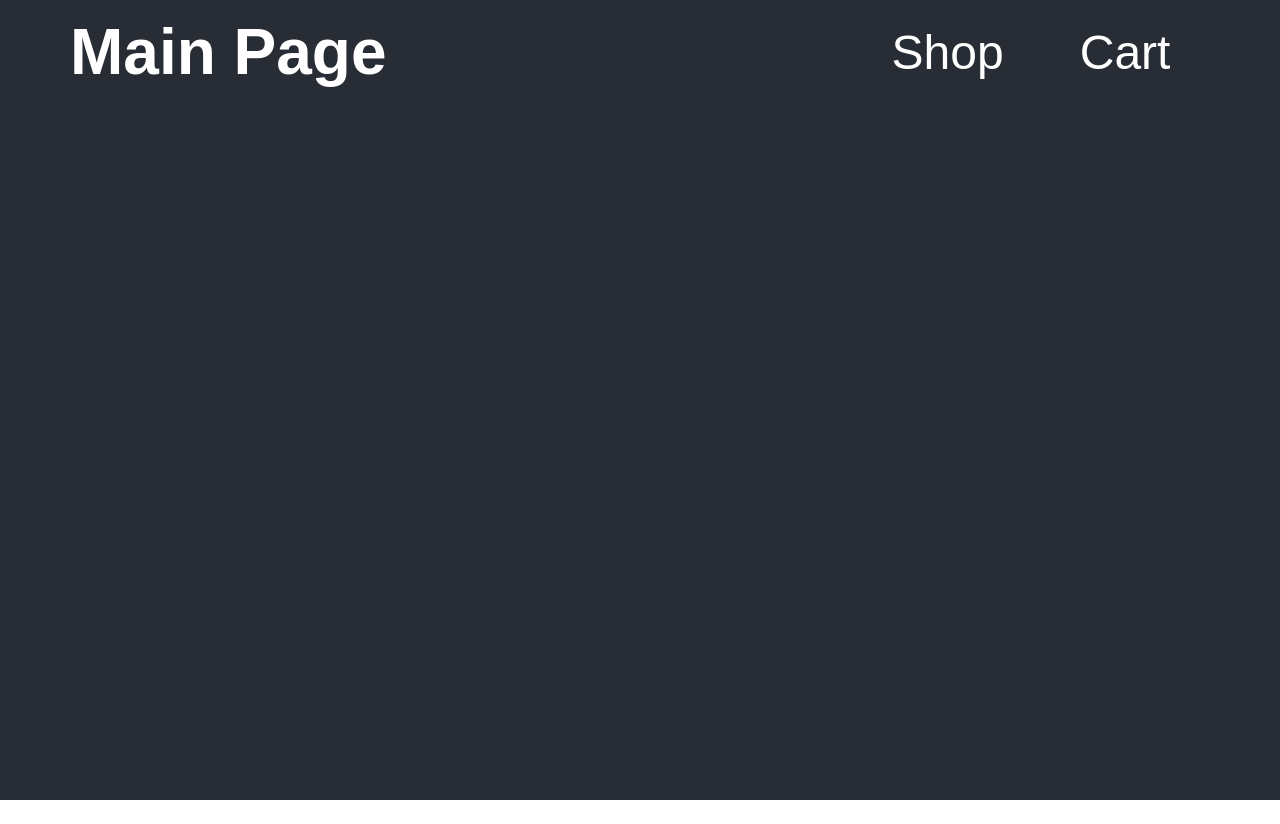
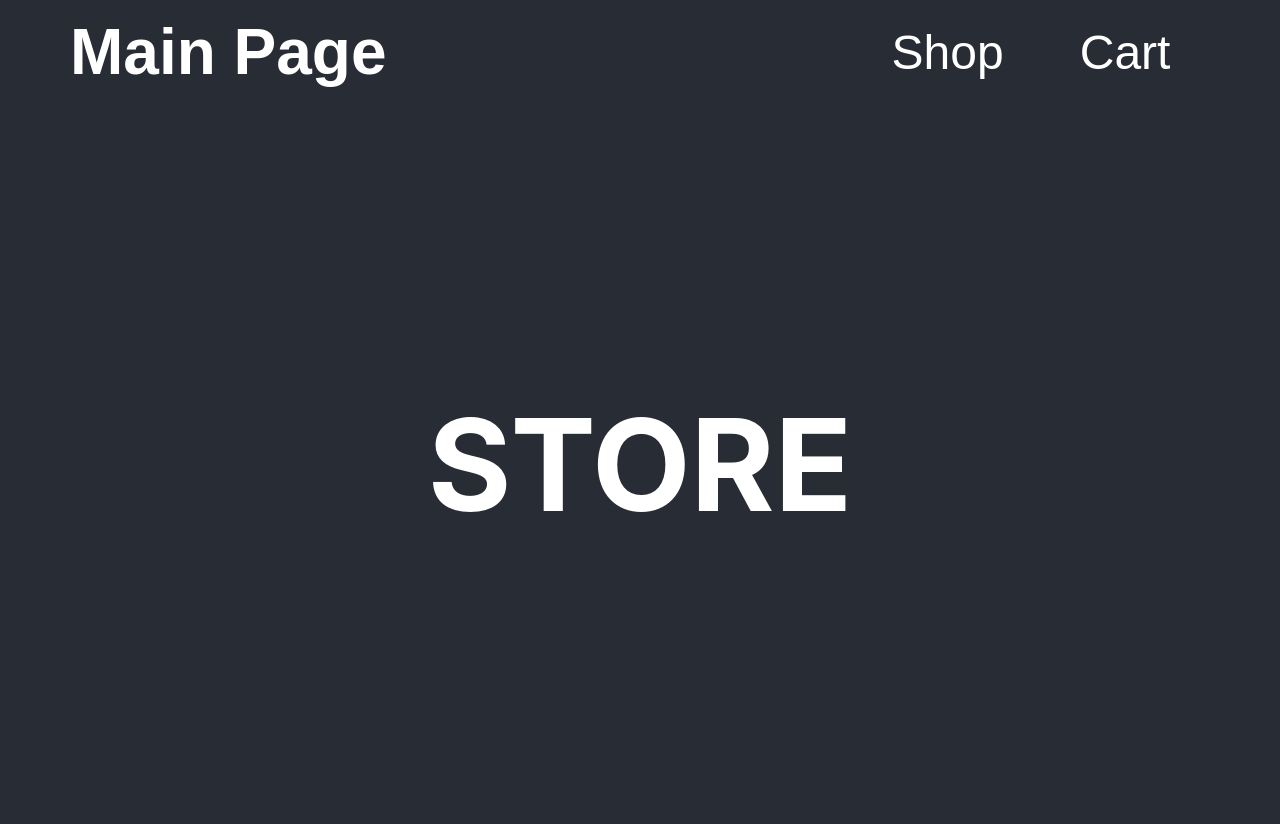
Before and after one commit to SaToGo1/shopping-cart, a JavaScript app: page / in a window 1280 px wide. Before the commit the page ends 800 px from the top, so only its background shows below. Built offline with nearby package versions, Linux system fonts and the light colour scheme; the HTML template or start-up script is replaced by a standard one.

Commit message:
add homePage

```diff
--- a/src/App.js
+++ b/src/App.js
@@ -1,10 +1,12 @@
 import './styles/App.css';
 import Header from './components/header'
+import HomePage from './components/homePage'
 
 function App() {
   return (
     <div className="App">
       <Header />
+      <HomePage />
     </div>
   );
 }
--- /dev/null
+++ b/src/components/homePage.js
@@ -0,0 +1,12 @@
+import '../styles/HomePage.css'
+
+const HomePage = () => {
+
+    return (
+        <main className='homePage'>
+            <h2 className='homePage__title'>STORE</h2>
+        </main>
+    )
+}
+
+export default HomePage;
--- a/src/styles/Header.css
+++ b/src/styles/Header.css
@@ -6,6 +6,8 @@ header {
     gap: 5%;
     margin-right: max(7%, 50px);
     margin-left: 50px;
+
+    min-height: 10vh;
 }
 
 .header__MainPageDiv {
--- /dev/null
+++ b/src/styles/HomePage.css
@@ -0,0 +1,11 @@
+.homePage {
+    min-height: 90vh;
+
+    display: flex;
+    align-items: center;
+    justify-content: center;
+}
+
+.homePage__title {
+    font-size: 8rem;
+}
```
